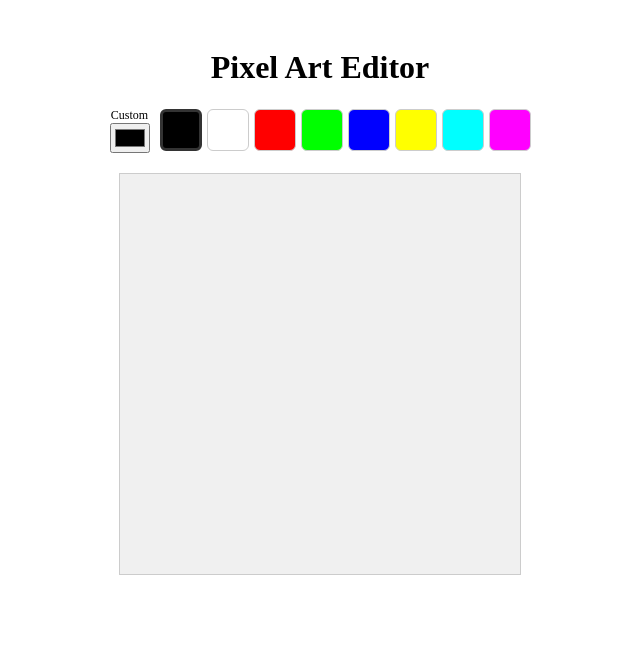
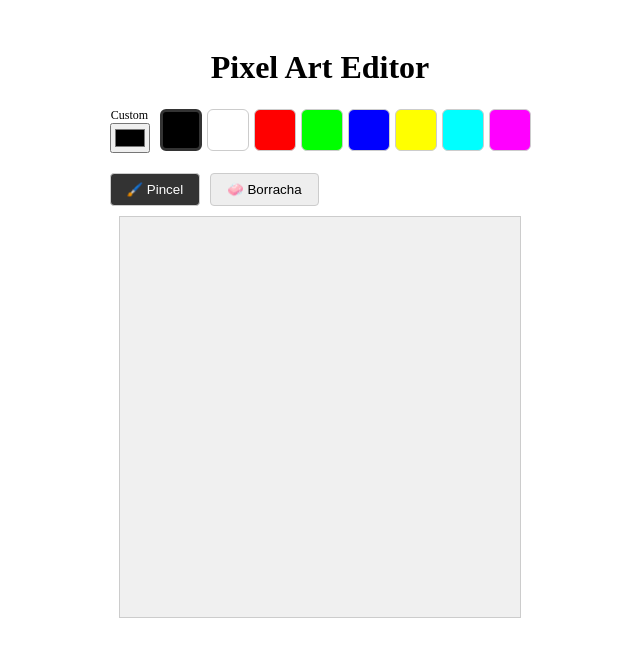
Before and after one commit to gothd/pixel-art-pro, a React (Vite) app: page / in a window 1280 px wide. Shown: the top 656 px of the page, without its empty margins (320-960 px from the left). Built offline with nearby package versions, Linux system fonts and the light colour scheme.

Commit message:
ferramentas de ações, para pintar ou limpar

```diff
--- a/src/App.tsx
+++ b/src/App.tsx
@@ -3,12 +3,17 @@ import { ColorPicker } from "./components/ColorPicker";
 import { PictureCanvas } from "./components/PictureCanvas";
 import { emptyPicture, type Picture, type PixelUpdate } from "./types";
 
+// Pincel e Borracha
+type ToolType = "brush" | "eraser";
+
 function App() {
   const [picture, setPicture] = useState<Picture>(
     emptyPicture(10, 10, "#f0f0f0") // Estado inicial: Imagem 10x10 cinza
   );
-  // NOVO ESTADO: Cor selecionada (começa com preto)
+  // Cor selecionada (começa com preto)
   const [selectedColor, setSelectedColor] = useState("#000000");
+  // NOVO ESTADO: Qual ferramenta está ativa?
+  const [activeTool, setActiveTool] = useState<ToolType>("brush");
 
   // Função que recebe o pedido de pintura
   const handleDraw = (pixel: PixelUpdate) => {
@@ -21,15 +26,18 @@ function App() {
     // 2. Calculamos o índice no array plano
     const index = pixel.y * picture.width + pixel.x;
 
-    // 3. Atualizamos a cor: Usamos a selectedColor em vez de string fixa
-    // O pixel que vem do evento traz x e y, mas nós forçamos a cor atual
-    newPixels[index] = selectedColor;
+    // 3. Atualizamos a cor
+    // LÓGICA DA FERRAMENTA
+    if (activeTool === "brush") {
+      // Se for pincel, usa a cor que o usuário escolheu no seletor
+      newPixels[index] = selectedColor;
+    } else if (activeTool === "eraser") {
+      // Se for borracha, reseta para a cor de fundo (nosso cinza claro)
+      newPixels[index] = "#f0f0f0";
+    }
 
     // 4. Salvamos o novo estado (isso dispara o useEffect do Canvas)
-    setPicture({
-      ...picture,
-      pixels: newPixels,
-    });
+    setPicture({ ...picture, pixels: newPixels });
   };
 
   return (
@@ -38,6 +46,37 @@ function App() {
         <h1>Pixel Art Editor</h1>
 
         <ColorPicker color={selectedColor} onChange={setSelectedColor} />
+
+        {/* Barra de Ferramentas */}
+        <div style={{ marginBottom: "10px", display: "flex", gap: "10px" }}>
+          <button
+            onClick={() => setActiveTool("brush")}
+            style={{
+              padding: "8px 16px",
+              background: activeTool === "brush" ? "#333" : "#eee", // Escuro se ativo
+              color: activeTool === "brush" ? "white" : "black",
+              border: "1px solid #ccc",
+              borderRadius: "4px",
+              cursor: "pointer",
+            }}
+          >
+            🖌️ Pincel
+          </button>
+
+          <button
+            onClick={() => setActiveTool("eraser")}
+            style={{
+              padding: "8px 16px",
+              background: activeTool === "eraser" ? "#333" : "#eee",
+              color: activeTool === "eraser" ? "white" : "black",
+              border: "1px solid #ccc",
+              borderRadius: "4px",
+              cursor: "pointer",
+            }}
+          >
+            🧼 Borracha
+          </button>
+        </div>
 
         <PictureCanvas
           picture={picture}
```
